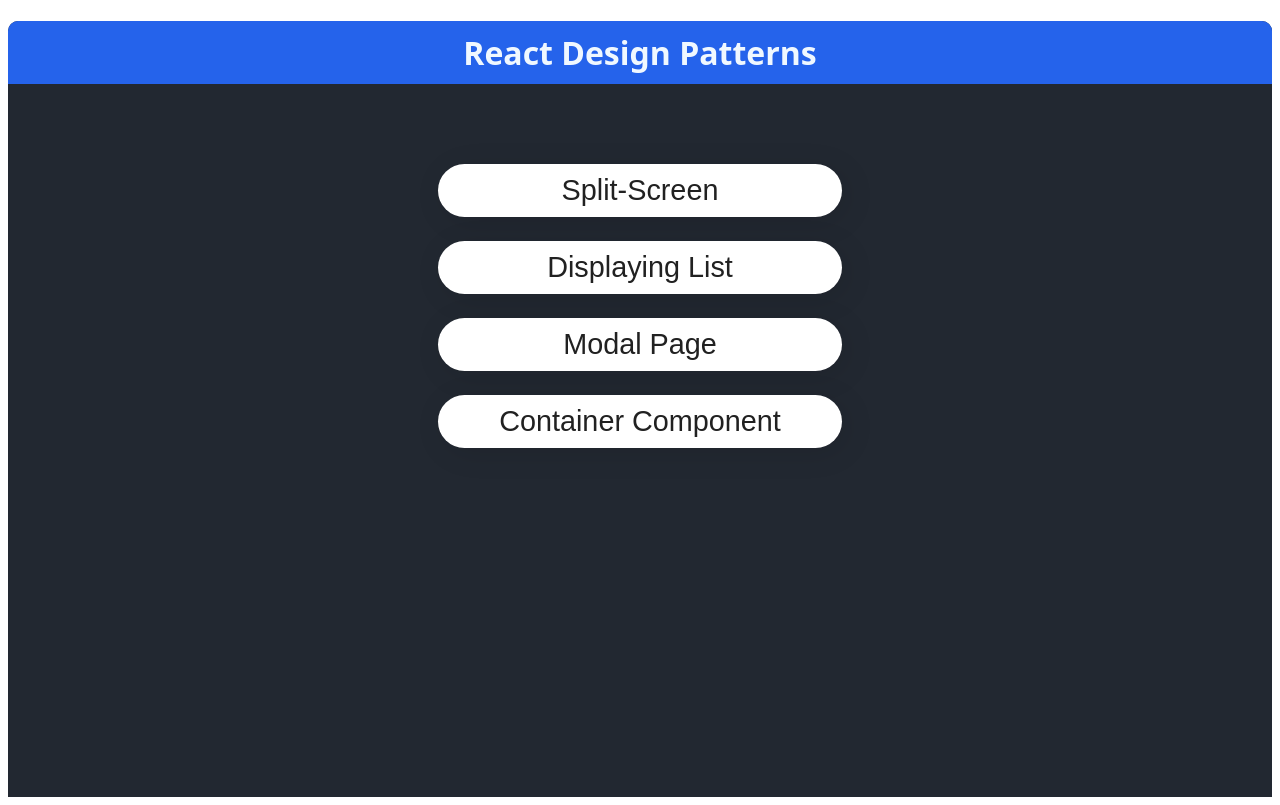
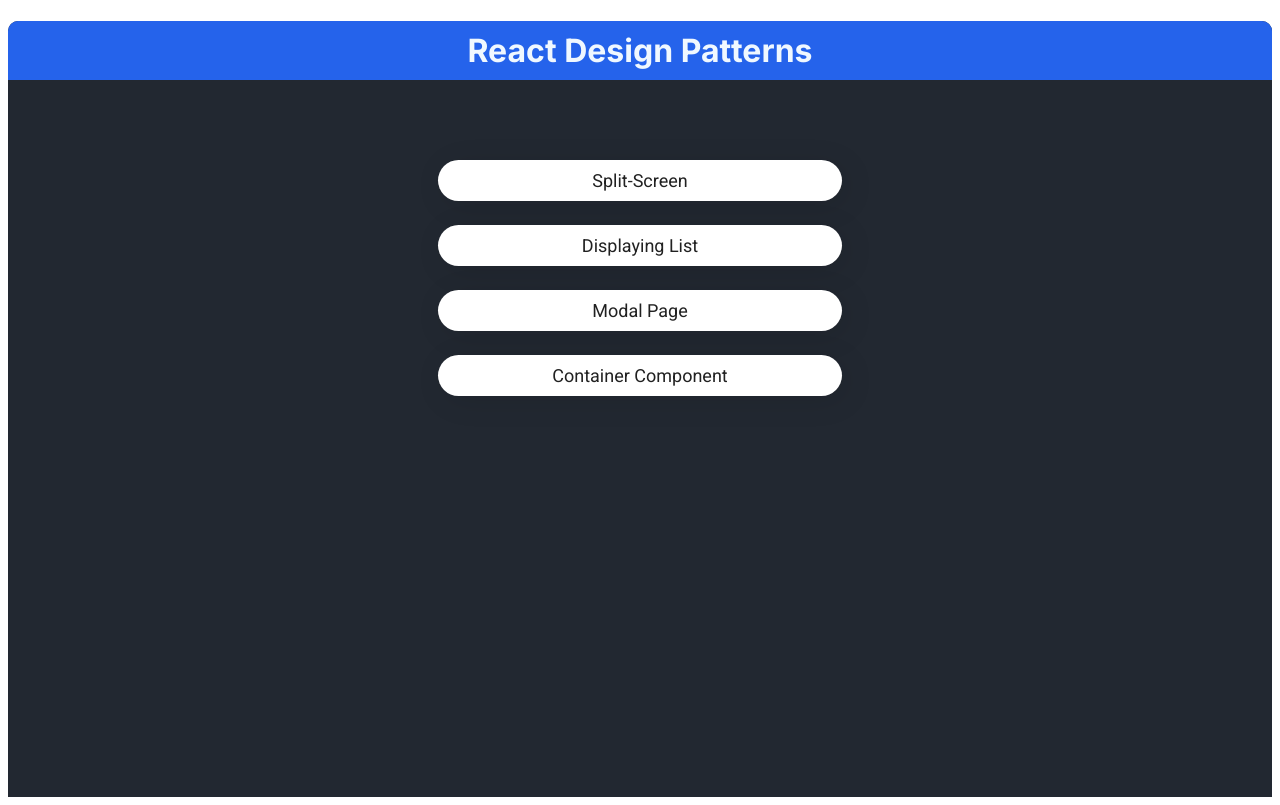
Before and after one commit to Montu-Gohain/react-design-patterns, a React (Vite) app: page / in a window 1280 px wide. Built offline with nearby package versions, Linux system fonts and the light colour scheme.

Commit message:
Added new font familys in the project
Added two font families for the project
For Heading we'll use Inter
For Regular text we'll use Roboto

```diff
--- a/src/pages/Homepage.jsx
+++ b/src/pages/Homepage.jsx
@@ -23,7 +23,7 @@ const Container = styled.div`
 `;
 const Title = styled.h1`
   font-size: 2rem;
-  font-family: "system-ui";
+  font-family: "Inter", sans-serif;
   text-align: center;
   background-color: #2563eb;
   color: aliceblue;
@@ -40,7 +40,8 @@ const Contents = styled.div`
   align-items: center;
   justify-content: center;
   margin-top: 10vh;
-  font-family: Arial, Helvetica, sans-serif;
+  font-family: "Roboto", sans-serif;
+  font-size: 12px;
 `;
 const StyledLink = styled(Link)`
   text-decoration: none;
@@ -56,7 +57,7 @@ const StyledLink = styled(Link)`
   &:hover {
     box-shadow: 5px 5px 30px green;
   }
-  font-size: 1.8rem;
+  font-size: 18px;
   @media screen and (max-width: 600px) {
     font-size: 1rem;
     width: 60vw;
```
